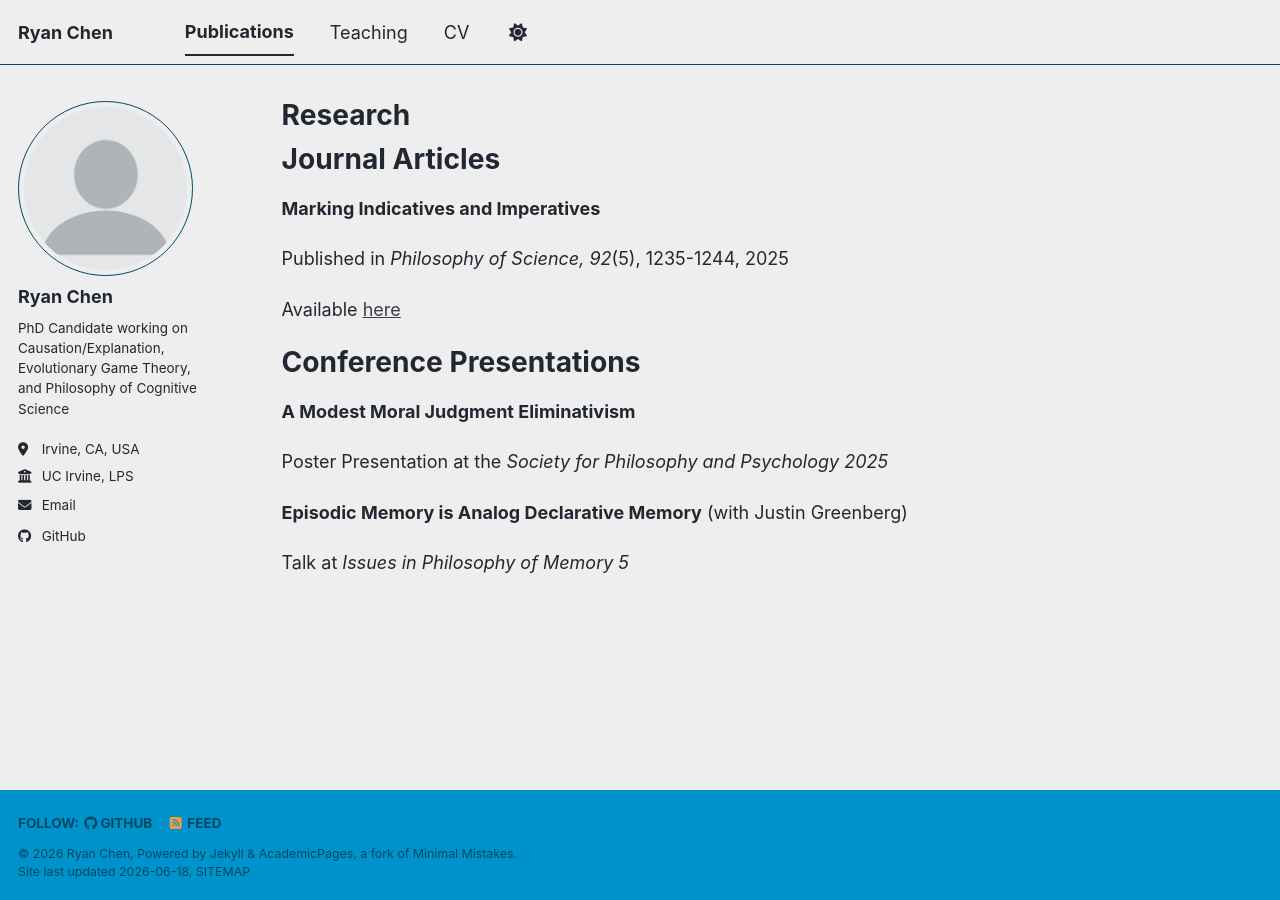
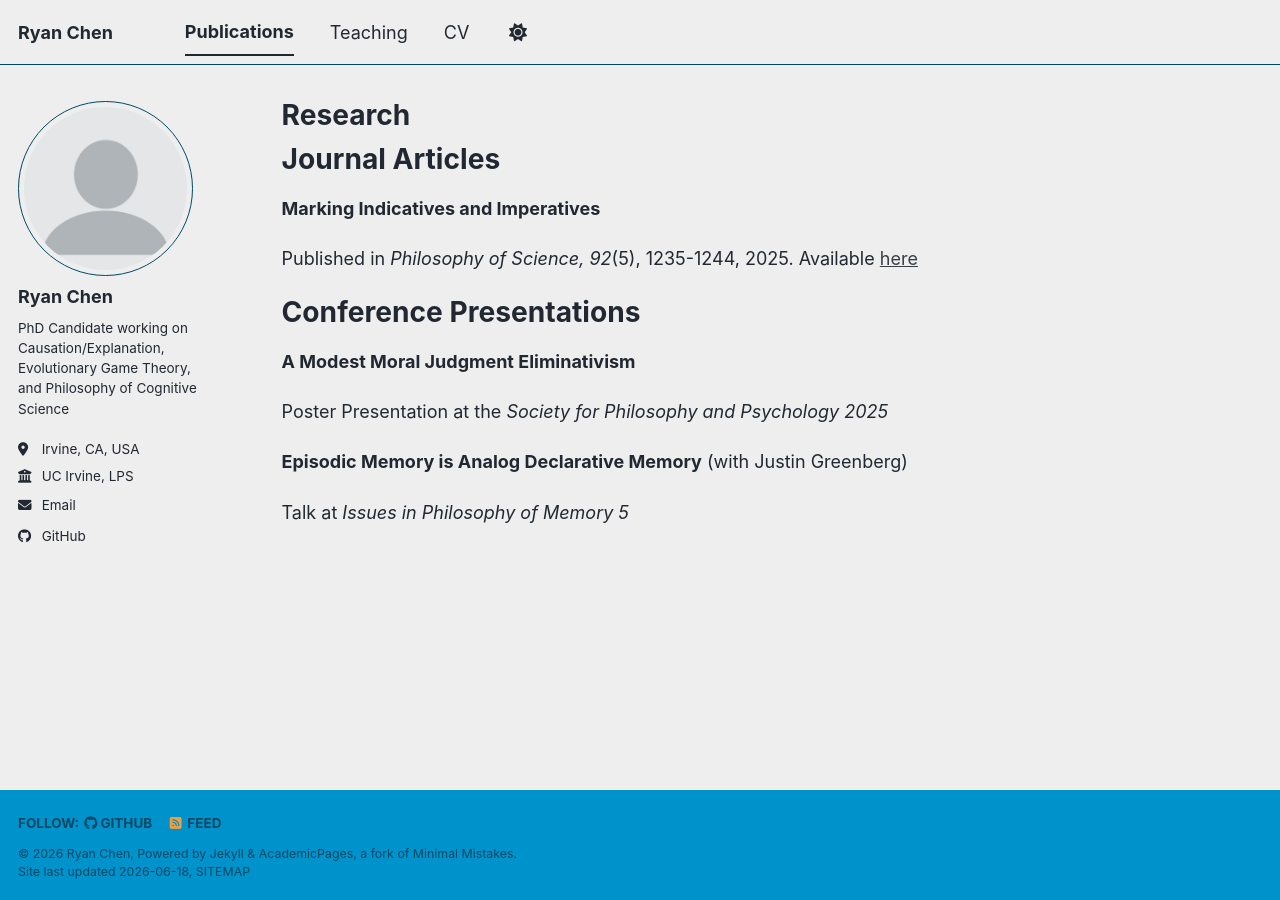
Before and after one commit to RyanChenPhil/RyanChenPhil.github.io, a Jekyll site: the page built from _pages/publications.md, in a window 1280 px wide. Built offline with Jekyll 4.4.1, drawn with Linux system fonts in a browser that asks for light colours; a script bundle is joined from its source files by our own code; library files that are not in the unit come from our copies.

```diff
--- a/_pages/publications.md
+++ b/_pages/publications.md
@@ -9,9 +9,7 @@ author_profile: true
 
 **Marking Indicatives and Imperatives**
 
-Published in *Philosophy of Science, 92*(5), 1235-1244, 2025
-
-Available [here](https://doi.org/10.1017/psa.2025.10139)
+Published in *Philosophy of Science, 92*(5), 1235-1244, 2025. Available [here](https://doi.org/10.1017/psa.2025.10139)
 
 # Conference Presentations
 
```
